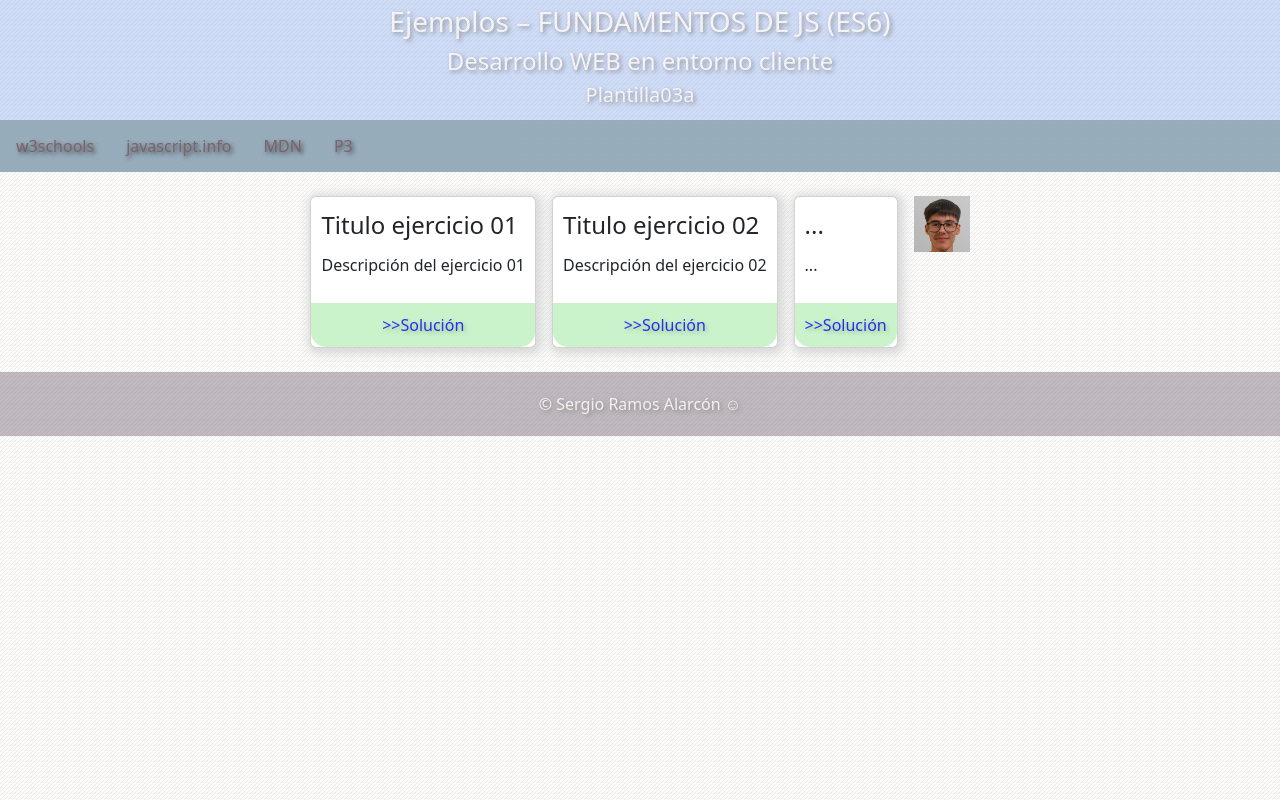
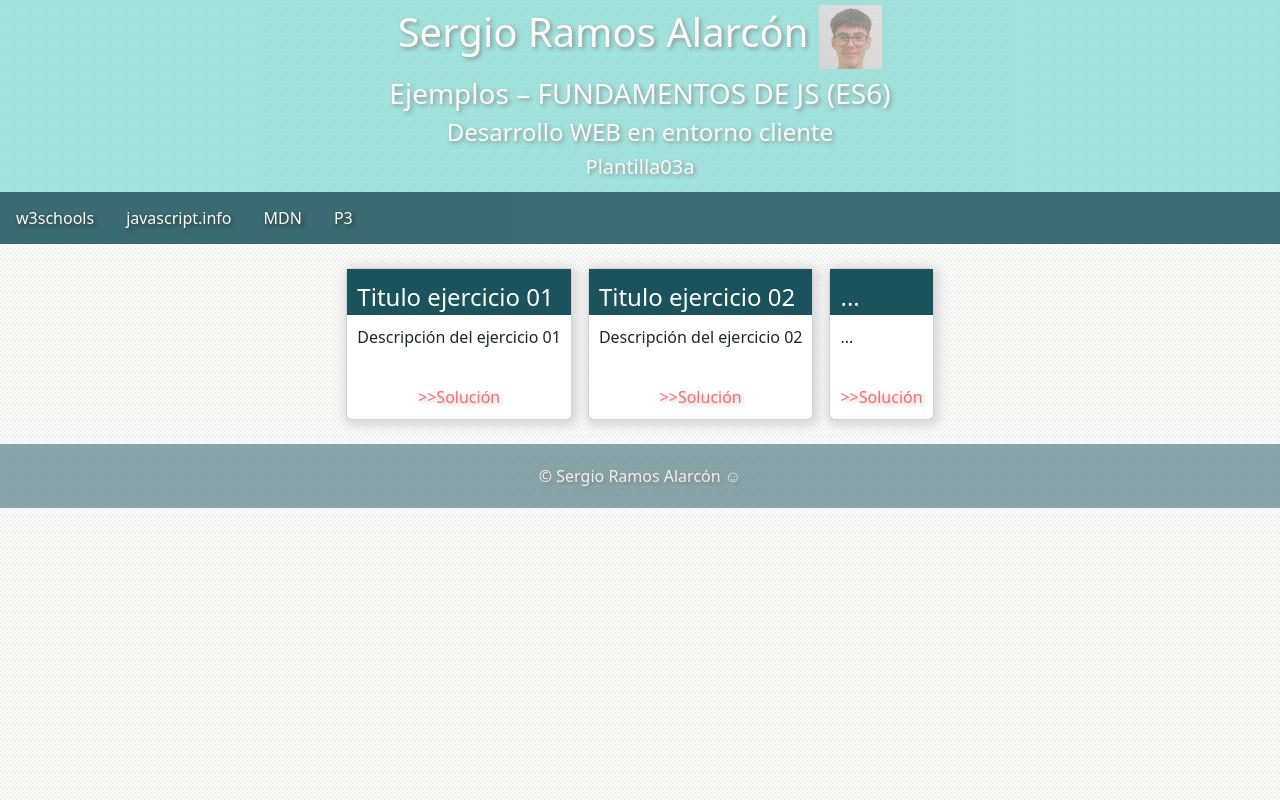
Before and after one commit to Kazuma275/FUNDAMENTOS-DE-JS-ES6-_CJ, a plain HTML site: page index.html in a window 1280 px wide. Drawn offline with nearby package versions, Linux system fonts and the light colour scheme.

Commit message:
commit final (tarea)
falta readme

```diff
--- a/css/styles.css
+++ b/css/styles.css
@@ -1,3 +1,13 @@
+/*
+
+/*
+    #FFE66D
+    #FF6B6B
+    #F7FFF7
+    #4ECDC4
+    #1A535C
+/*
+
 /******************** IDs ********************/
 
 #sergio{
@@ -17,24 +27,25 @@ body {
 /******************** Clases ********************/
 
 .header {
-    background-color: #A4BEF3;
+    background-color: #4ECDC4;
     opacity: 0.5;
     text-align: center;
     padding: 5px;
-    color: rgb(255,250,250,0.90);
+    color: white;
     text-shadow: 2px 2px 4px rgb(0,0,0,0.75);
+    font-weight: bolder;
 }
 
 .topnav {
     overflow: hidden;
-    background-color: #87A0B2;
+    background-color: #1A535C;
     opacity: 0.85;
 }
 
 .topnav a {
     float: left;
     display: block;
-    color: #684A52;
+    color: #F7FFF7;
     text-shadow: 2px 2px 4px rgb(0,0,0,0.75);
     text-align: center;
     padding: 14px 16px;
@@ -43,7 +54,7 @@ body {
 
 .topnav a:hover {
     background-color: rgb(128,128,128,0.25);
-    color: rgb(255,215,0,0.75);
+    color: #4ECDC4;
 }
 
 .container {
@@ -66,6 +77,8 @@ body {
 .cardTitle {
     font-size: 24px;
     padding: 10px 10px 0 10px;
+    background-color: #1A535C;
+    color: white;
 }
 
 .cardBody {
@@ -74,7 +87,7 @@ body {
 }
 
 .cardFooter {
-    background: rgb(50,205,50,0.25);
+    background: white;
     border-radius: 0 0 15px 15px;
     padding: 10px;
     text-align: center;
@@ -82,7 +95,7 @@ body {
 
 .cardFooter a {
     text-decoration: none;
-    color: rgb(0,0,255,0.80);
+    color: #FF6B6B;
     text-shadow: 2px 2px 4px rgb(0,0,0,0.25);
 }
     /* Responsive */
@@ -93,7 +106,7 @@ body {
     }
 
 .footer {
-    background-color: #857885;
+    background-color: #1A535C;
     opacity: 0.5;
     text-align: center;
     padding: 20px;
--- a/index.html
+++ b/index.html
@@ -17,6 +17,7 @@
 <body>
     <!-- --------HEADER---------- -->
     <div class="header">
+        <h1>Sergio Ramos Alarcón <img id="sergio" src="./img/sergio.jfif"></h1>
         <h3>Ejemplos – FUNDAMENTOS DE JS (ES6)</h3>
         <h4>Desarrollo WEB en entorno cliente</h4>
         <h5>Plantilla03a</h5>
@@ -26,7 +27,7 @@
         <a href="https://www.w3schools.com/js/default.asp">w3schools</a>
         <a href="https://es.javascript.info/js">javascript.info</a>
         <a href="https://developer.mozilla.org/es/docs/Web/JavaScript">MDN</a>
-        <a href="./index.html">P3</a>
+        <a href="https://kazuma275.github.io/FUNDAMENTOS-DE-JS-ES6-_CJ/">P3</a>
 
         </div>
 
@@ -67,7 +68,6 @@
 
         </div>
 
-        <img id="sergio" src="./img/sergio.jfif">
 
     </div>
     <br/>
```
